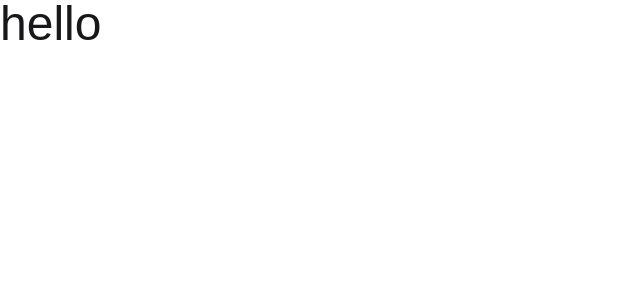
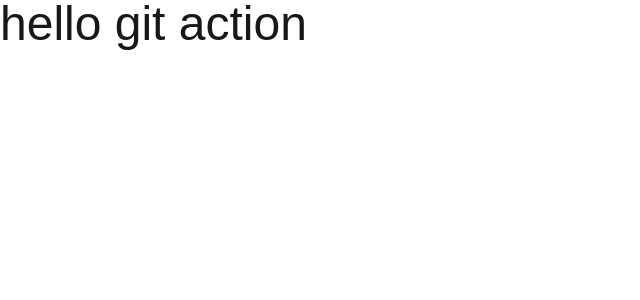
Before and after one commit to babluambrhomes/learn-github-action, a Next.js app: page / in a window 1280 px wide. Shown: the top 300 px of the page, without its empty margins (0-640 px from the left). Built offline with nearby package versions, Linux system fonts and the light colour scheme.

Commit message:
test git action in main

```diff
--- a/src/app/page.tsx
+++ b/src/app/page.tsx
@@ -4,7 +4,7 @@
 export default function Home() {
   return (
     <div className="min-h-screen text-5xl bg-white text-zinc-900">
-      hello
+      hello git action
     </div>
   );
 }
```
